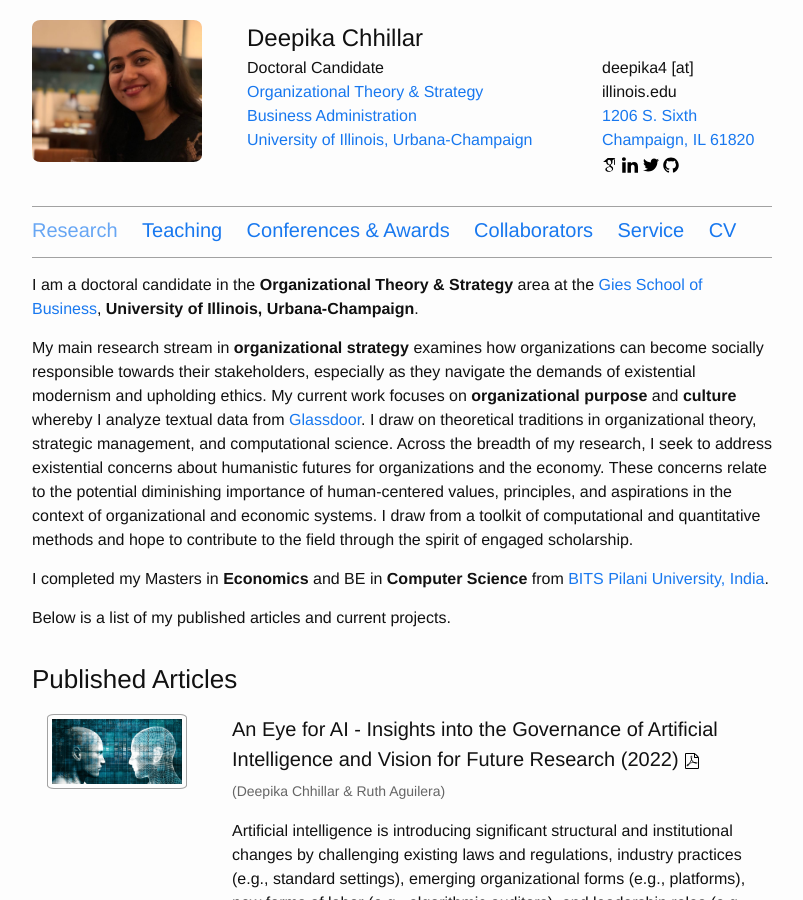
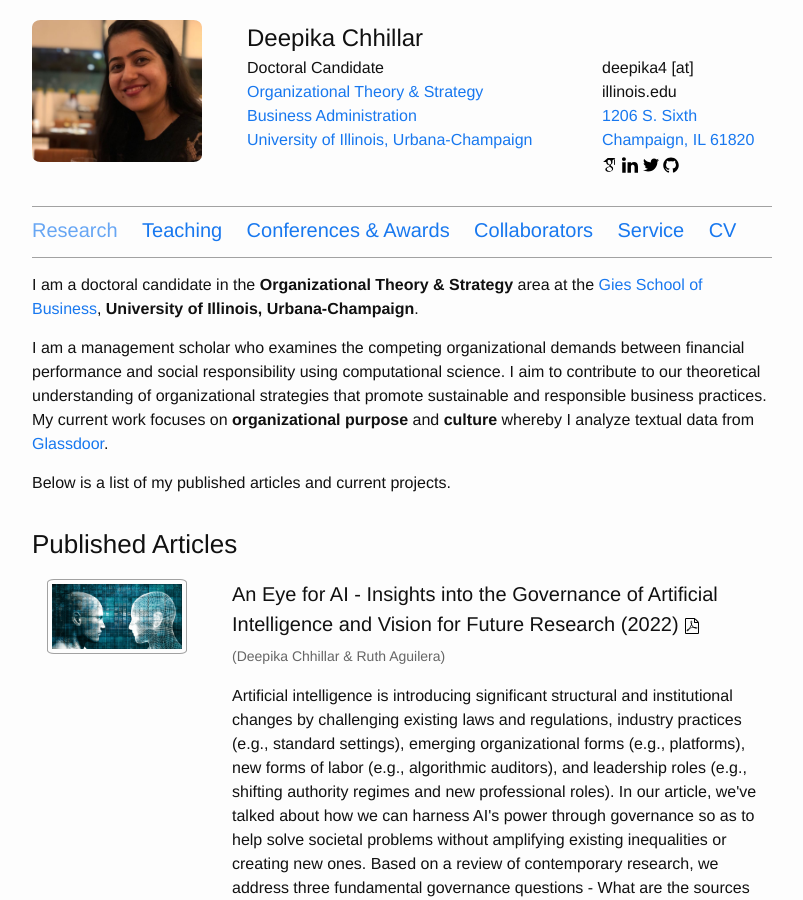
Before and after one commit to deepikachhillar/deepikachhillar.github.io, a Jekyll site: the page built from index.md, in a window 1280 px wide and 900 px high. Shown: the whole window, without its empty margins (238-1041 px from the left). Built offline with Jekyll 4.4.1, drawn with Linux system fonts in a browser that asks for light colours.

Commit message:
Update index.md

```diff
--- a/index.md
+++ b/index.md
@@ -7,9 +7,7 @@ group: research
 
 I am a doctoral candidate in the **Organizational Theory & Strategy** area at the [Gies School of Business](https://giesbusiness.illinois.edu/){:target="_blank"}, **University of Illinois, Urbana-Champaign**.
 
-My main research stream in **organizational strategy** examines how organizations can become socially responsible towards their stakeholders, especially as they navigate the demands of existential modernism and upholding ethics. My current work focuses on **organizational purpose** and **culture** whereby I analyze textual data from [Glassdoor](https://www.glassdoor.com/member/home/index.htm){:target="_blank}. I draw on theoretical traditions in organizational theory, strategic management, and computational science. Across the breadth of my research, I seek to address existential concerns about humanistic futures for organizations and the economy. These concerns relate to the potential diminishing importance of human-centered values, principles, and aspirations in the context of organizational and economic systems. I draw from a toolkit of computational and quantitative methods and hope to contribute to the field through the spirit of engaged scholarship.
-
-I completed my Masters in **Economics** and BE in **Computer Science** from [BITS Pilani University, India](https://www.bits-pilani.ac.in/){:target="_blank"}.
+I am a management scholar who examines the competing organizational demands between financial performance and social responsibility using computational science. I aim to contribute to our theoretical understanding of organizational strategies that promote sustainable and responsible business practices. My current work focuses on **organizational purpose** and **culture** whereby I analyze textual data from [Glassdoor](https://www.glassdoor.com/member/home/index.htm){:target="_blank}.
 
 Below is a list of my published articles and current projects.
 
```
